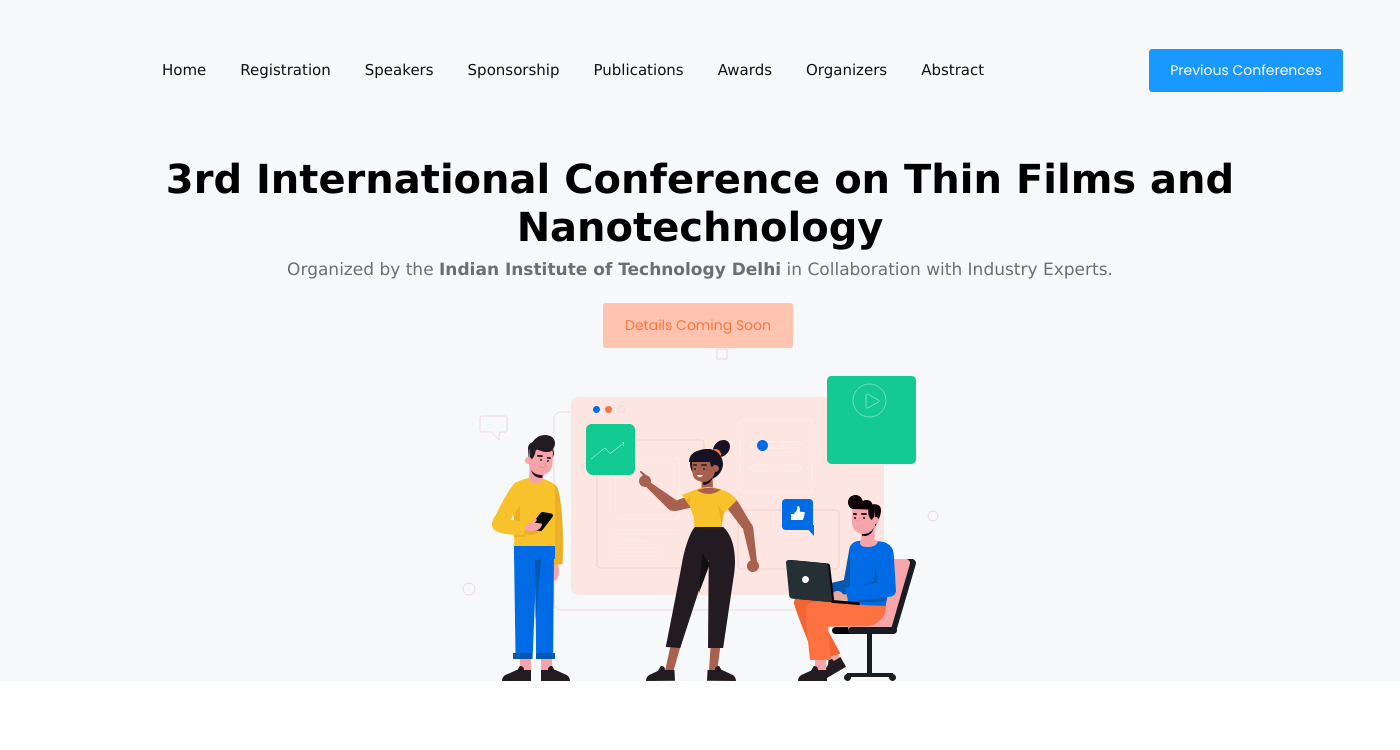
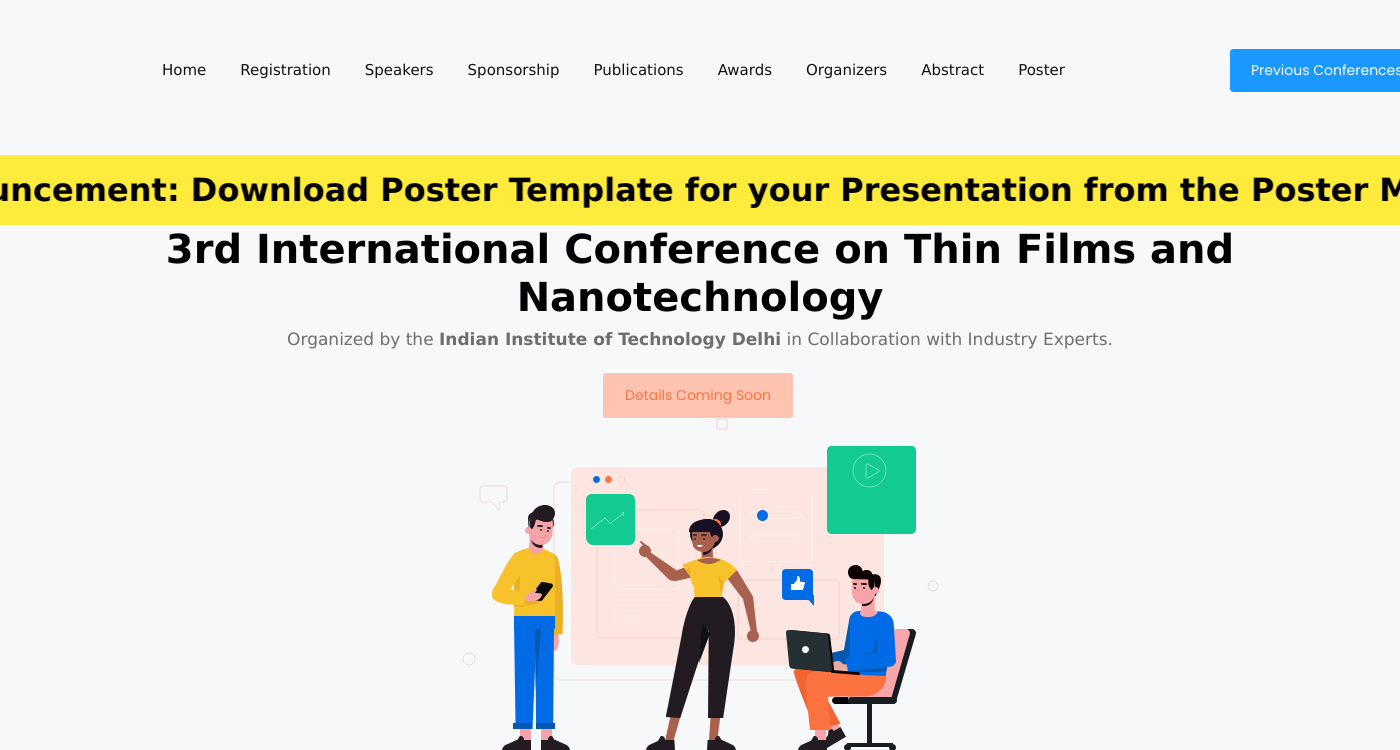
Before and after one commit to ictn-klc-2025/ictn2025, a Django app: page /base in a window 1400 px wide; the page is wider, and only the part inside the window is pictured. Shown: the top 750 px of that part. Run offline with Django 4.2, Linux system fonts and the light colour scheme; some libraries are stand-ins or nearby versions.

Commit message:
poster template added

```diff
--- a/ictn2025/urls.py
+++ b/ictn2025/urls.py
@@ -32,6 +32,7 @@ urlpatterns = [
     path("awards", TemplateView.as_view(template_name="awards.html"), name="awards"),
     path("organizers", TemplateView.as_view(template_name="organizers.html"), name="organizers"),
     path("abstract", TemplateView.as_view(template_name="abstract.html"), name="abstract"),
+    path("poster", TemplateView.as_view(template_name="poster.html"), name="poster"),
 ]
 
 
--- a/templates/base.html
+++ b/templates/base.html
@@ -188,6 +188,11 @@ table,
               <!-- href="#feedback-section"> -->
           </li>
 
+          <li class="nav-item">
+            <a class="nav-link" href="{% url 'poster' %}">Poster</a>
+              <!-- href="#feedback-section"> -->
+          </li>
+
           <li class="nav-item btn-contact-us pl-4 pl-lg-0">
             <button class="btn btn-info" data-toggle="modal" href="{% url 'home' %}">Previous Conferences</button>
             <!-- data-target="#exampleModal"> -->
@@ -197,7 +202,61 @@ table,
     </div>
     </nav>
   </header>
+<div class="announcement-bar">
+  <h1>📢 Announcement: Download Poster Template for your Presentation from the Poster Menu!</h1>
+</div>
 
+<style>
+  .announcement-bar {
+    width: 100%;
+    background-color: #ffeb3b; /* bright yellow */
+    color: #000; /* black text */
+    overflow: hidden;
+    white-space: nowrap;
+    position: relative;
+    height: 70px;
+    display: flex;
+    align-items: center;
+    z-index: 10; /* LOWER than sidebar */
+  }
+
+  .announcement-bar h1 {
+    display: inline-block;
+    position: absolute;
+    will-change: transform;
+    animation: scrollText 12s linear infinite;
+    font-size: clamp(1rem, 4vw, 2rem); /* responsive text size */
+    font-weight: 700;
+    margin: 0;
+    line-height: 1.2;
+    padding-left: 10px;
+  }
+
+  @keyframes scrollText {
+    0% {
+      transform: translateX(100%);
+    }
+    100% {
+      transform: translateX(-100%);
+    }
+  }
+
+  .announcement-bar:hover h1 {
+    animation-play-state: paused;
+  }
+
+  /* Optional: make sure sidebar appears above */
+  .sidebar {
+    position: relative;
+    z-index: 9999; /* higher priority */
+  }
+
+  @media (max-width: 768px) {
+    .announcement-bar {
+      height: 50px;
+    }
+  }
+</style>
 
   <div class="banner" >
     <div class="container">
--- a/templates/section.html
+++ b/templates/section.html
@@ -1,6 +1,6 @@
 
  <div class="announcement-bar">
-  <h1>📢 Announcement: The registration date has been extended till 7 November 2025!</h1>
+  <h1>📢 Announcement: Download Poster Template for your Presentation from the Poster Menu!</h1>
 </div>
 
 <style>
```
Also changed, not shown: templates/poster.html (added, +51 -0 lines), otherstatic/assets/images/ictnklc_pics/PosterTemplate.png (added), otherstatic/assets/images/ictnklc_pics/PosterTemplate2.png (added), 1 other file.
